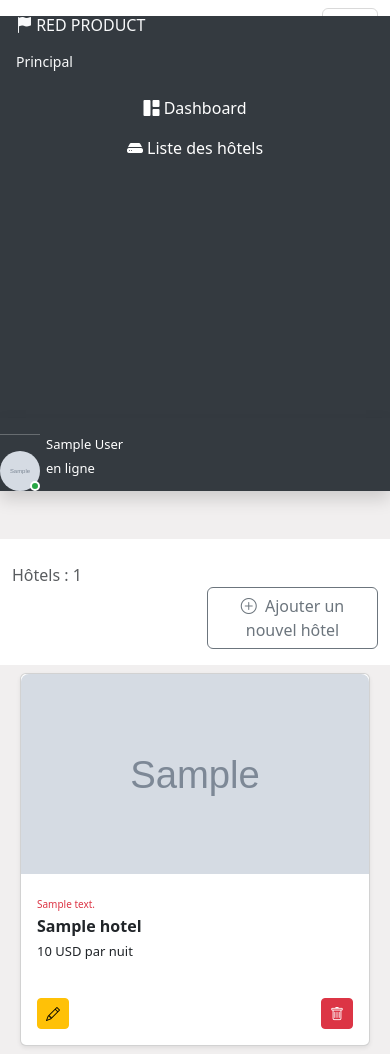
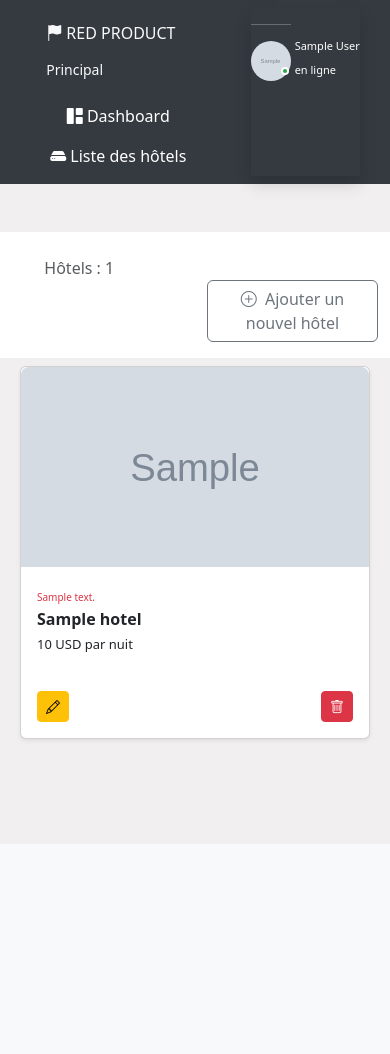
Before and after one commit to coly826/first1, a Node server app: page /hotels in a window 390 px wide. After the commit the page ends 744 px from the top, so only its background shows below. Run offline with Node 20, Linux system fonts and the light colour scheme; the visitor is signed in with stand-in values (Sample User, id 1); tables that the repository leaves empty hold one stand-in row (values such as "Sample post"); grey boxes marked "Sample" are stand-in pictures; some libraries are stand-ins or nearby versions.

Commit message:
Mise à jour du code

```diff
--- a/views/index.ejs
+++ b/views/index.ejs
@@ -36,15 +36,8 @@
       z-index: 1040;
     }
 
-    .sidebar {
-      width: 220px;
-      height: 100vh;
-      position: fixed;
-      top: 0;
-      left: 0;
-      background-color: #343a40;
-      z-index: 1040;
-    }
+
+
 
     .sidebar a {
       display: block;
@@ -151,29 +144,78 @@
         font-weight: bold;
     }
 
+    .sidebar {
+  display: flex;
+  flex-direction: column;
+  justify-content: space-between;
+  height: 100vh;
+  background-color: #343a40;
+  padding: 10px;
+  position: absolute;
+  width: 250px; /* largeur fixe par défaut */
+}
 
-    .online-status {
+.online-status {
   position: absolute;
   bottom: 0;
   right: 0;
   width: 10px;
   height: 10px;
-
   background-color: #28a745;
   border: 2px solid white;
   border-radius: 50%;
 }
+
 .profile-section {
   display: flex;
   gap: 6px;
   align-items: center;
-  margin-top:250px; /* pousse en bas */
+  margin-top: auto;
 }
+
+/* Responsive pour tablettes */
+@media (max-width: 768px) {
+  .sidebar {
+    width: 100px;
+    padding: 8px;
+  }
+
+  .profile-section {
+    flex-direction: column;
+    align-items: flex-start;
+    gap: 4px;
+  }
+}
+
+/* Responsive pour petits écrans (mobiles) */
+@media (max-width: 480px) {
+  .sidebar {
+    width: 100%;
+    height: auto;
+    position: relative;
+    flex-direction: row;
+    justify-content: space-around;
+  }
+
+  .profile-section {
+    margin-top: 0;
+    flex-direction: row;
+    gap: 4px;
+  }
+
+  .online-status {
+    width: 8px;
+    height: 8px;
+    bottom: 2px;
+    right: 2px;
+  }
+}
+
   </style>
   <nav class="navbar bg-white navbar-expand-lg navbar-light navbar-custom shadow-sm fixed-top">
     <div class="container-fluid">
       <a class="navbar-brand fw-bold" href="#">
-         Liste des Hôtels
+        &ensp; &ensp; Liste des Hôtels
       </a>
 
       <button class="navbar-toggler" type="button" data-bs-toggle="collapse" data-bs-target="#navbarNav">
@@ -198,15 +240,43 @@
         </div>
 
           <!-- Image de profil (si l'utilisateur en a une) -->
-          <div class="position-relative d-inline-block">
+          <div class="position-relative d-inline-block dropdown">
             <% if (user && user.image) { %>
-                <img src="/uploads/<%= user.image %>" class="profile-pic rounded-circle" alt="Profil" width="40"
-                    height="40">
-                <% } else { %>
-                    <img src="https://via.placeholder.com/40" class="profile-pic rounded-circle" alt="Profil" width="40"
-                        height="40">
+                <img src="/uploads/<%= user.image %>"
+                     class="profile-pic rounded-circle dropdown-toggle"
+                     alt="Profil"
+                     width="40" height="40"
+                     data-bs-toggle="dropdown"
+                     aria-expanded="false">
+            <% } else { %>
+                <img src="https://via.placeholder.com/40"
+                     class="profile-pic rounded-circle dropdown-toggle"
+                     alt="Profil"
+                     width="40" height="40"
+                     data-bs-toggle="dropdown"
+                     aria-expanded="false">
+            <% } %>
+            <span class="online-status"></span>
+
+            <!-- Dropdown Menu -->
+            <ul class="dropdown-menu dropdown-menu-end mt-2">
+                <li class="px-3 py-2  text-center text-primary">
+                    <% if (user && user.image) { %>
+                        <img src="/uploads/<%= user.image %>" class="profile-pic rounded-circle mb-2" alt="Profil" width="50" height="50">
+                    <% } else { %>
+                        <img src="https://via.placeholder.com/50" class="profile-pic rounded-circle mb-2" alt="Profil">
                     <% } %>
-                        <span class="online-status"></span>
+                    <p class="mb-1" style="font-size: 12px;">
+                        <i class="bi bi-person-fill me-1"></i><strong> </strong> <%= user.nom %>
+                    </p>
+                    <p class="mb-1" style="font-size: 12px;">
+                        <i class="bi bi-envelope-fill me-1"></i><strong> </strong> <%= user.email %>
+                    </p>
+                    <p class="mb-0" style="font-size: 12px;">
+                        <i class="bi bi-geo-alt-fill me-1"></i><strong> </strong> <%= user.adresse %>
+                    </p>
+                </li>
+            </ul>
         </div>
 
                 <!-- Bouton de déconnexion -->
@@ -233,7 +303,7 @@
 
           <div class="row bg-white justify-content-center ">
             <div class="col"><br>
-              <p class="text-muted">Hôtels : <%= hotels.length %></p>
+              <p class="text-muted"> &ensp; &ensp;  &ensp;Hôtels : <%= hotels.length %></p>
             </div>
             <div class="col col-md-4"><br>
               <p>&ensp;&ensp;<button class="btn btn-outline-secondary" data-bs-toggle="modal" data-bs-target="#hotelModal">
--- a/views/layout/sidebar.ejs
+++ b/views/layout/sidebar.ejs
@@ -20,11 +20,11 @@
         <% } else { %>
           <img src="https://via.placeholder.com/40" class="profile-pic rounded-circle" alt="Profil" width="40" height="40">
         <% } %>
-        <span class="online-status"></span>
+        <span class="online-status mb-1"></span>
       </div>
-      <div>
-        <span class="text-white" style="font-size: 13px;"><%= user.nom %></span><br>
-        <span class="text-white" style="font-size: 13px;">en ligne</span>
+      <div class="mt-4">
+        <span class="text-white" style="font-size: 11px;"><%= user.nom %></span><br>
+        <span class="text-white " style="font-size: 11px;">en ligne</span>
       </div>
     </div>
 
```
Also changed, not shown: views/layout/navbar.ejs (+37 -16 lines), 1 other file.
